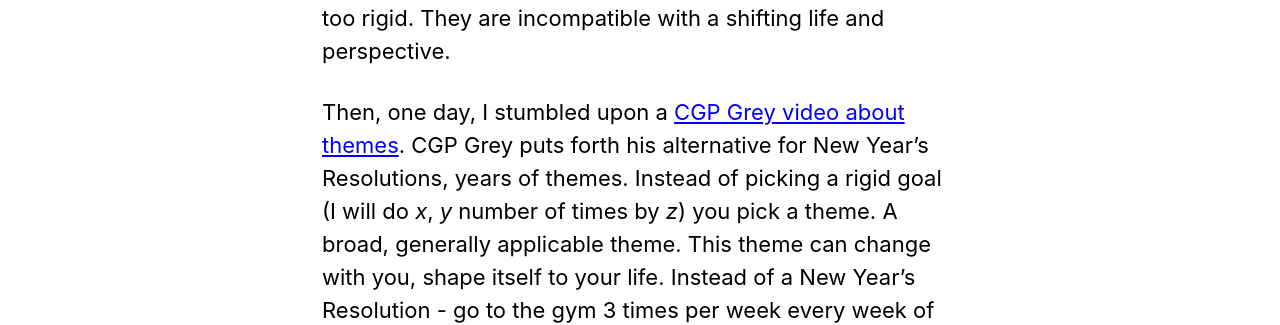
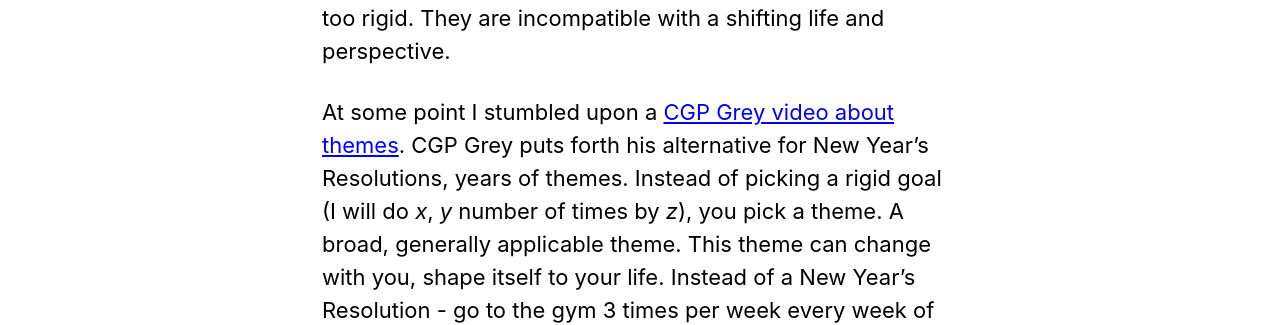
Before and after one commit to Jokip7/jokip7.github.io, a Jekyll site: the page built from _posts/2026-01-01-winter-of-exploration.md, in a window 1280 px wide. Shown: the part 562-887 px from the top of the page. Built offline with Jekyll 4.4.1, drawn with Linux system fonts in a browser that asks for light colours; cached includes are drawn as plain includes; some of the changed text lies outside the part shown.

Commit message:
Updated wording

```diff
--- a/_posts/2026-01-01-winter-of-exploration.md
+++ b/_posts/2026-01-01-winter-of-exploration.md
@@ -11,9 +11,9 @@ And while some good came of these goals, they were usually a failure. I didn't m
 The idea of these resolutions is so very enticing. If I could just do _xyz_, my life'd be perfect. The clockwork would be set in motion. And it'd tick in blissful resonance until the end of days.
 But I think that is why these resolutions fail. They are too rigid. They are incompatible with a shifting life and perspective.
 
-Then, one day, I stumbled upon a [CGP Grey video about themes](https://www.youtube.com/watch?v=NVGuFdX5guE).
+At some point I stumbled upon a [CGP Grey video about themes](https://www.youtube.com/watch?v=NVGuFdX5guE).
 CGP Grey puts forth his alternative for New Year's Resolutions, years of themes.
-Instead of picking a rigid goal (I will do _x_, _y_ number of times by _z_) you pick a theme. A broad, generally applicable theme.
+Instead of picking a rigid goal (I will do _x_, _y_ number of times by _z_), you pick a theme. A broad, generally applicable theme.
 This theme can change with you, shape itself to your life. Instead of a New Year's Resolution - go to the gym 3 times per week every week of the year - you pick a broad theme, like 'Year of Health'.
 I was quite smitten with this idea! I've tried it in 2025 with good results. It was my Year of Fitness, as a result I went outside a lot more, tried going to the gym, rode my bike a bunch, went on hikes, etc.
 In hindsight, 'Fitness' was probably too specific a theme, but that's a story for another time.
```
